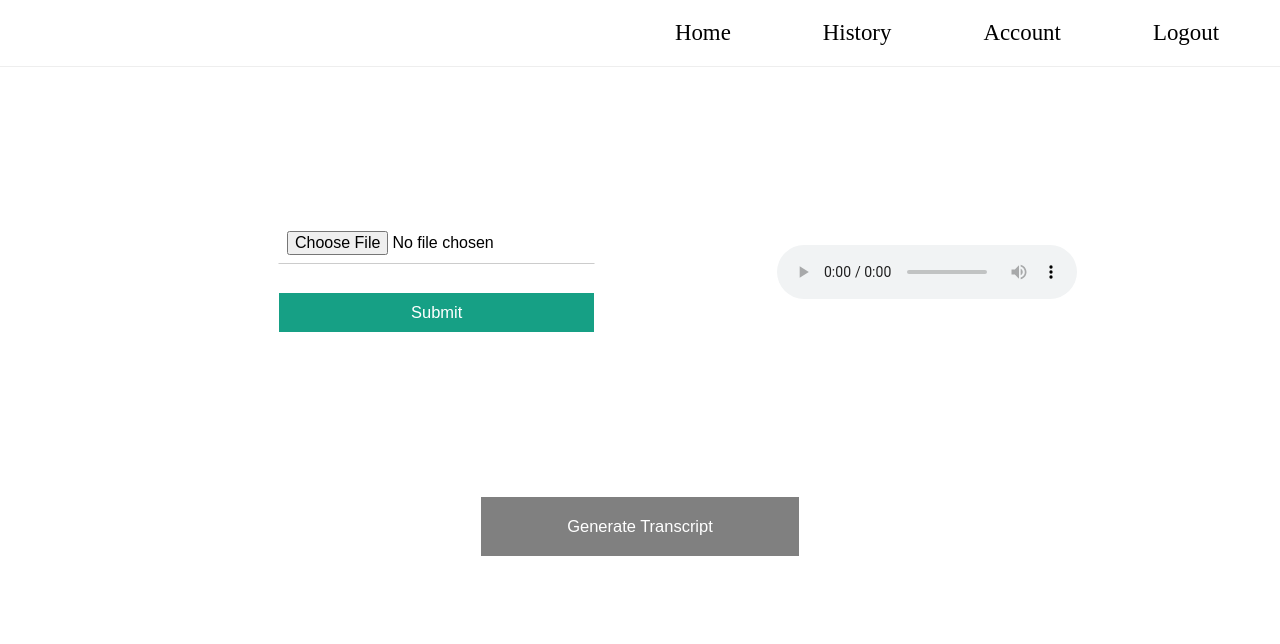
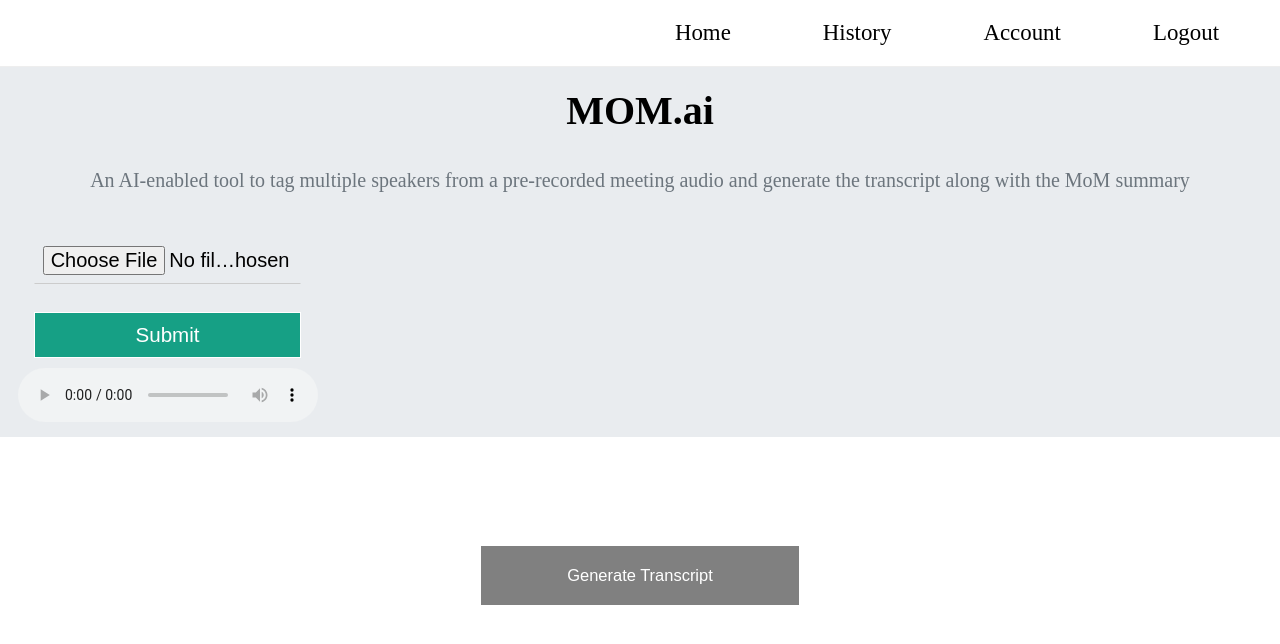
Before and after one commit to IntelligentMoM/IMOM, a Django app: page /upload_audio/ in a window 1280 px wide. Shown: the top 644 px of the page. Run offline with Django 3.2, Linux system fonts and the light colour scheme; the visitor is signed in with stand-in values (Sample User, id 1); some libraries are stand-ins or nearby versions.

Commit message:
working project

```diff
--- a/imom/Transcript/ghostvlad/preprocess.py
+++ b/imom/Transcript/ghostvlad/preprocess.py
@@ -15,6 +15,7 @@ import pdb
 import argparse
 parser = argparse.ArgumentParser()
 # set up training configuration.
+parser.add_argument('--path', default='', type=str)
 parser.add_argument('--gpu', default='', type=str)
 parser.add_argument('--resume', default=r'pretrained/weights.h5', type=str)
 parser.add_argument('--data_path', default='4persons', type=str)
--- a/imom/Transcript/uisrnn/arguments.py
+++ b/imom/Transcript/uisrnn/arguments.py
@@ -31,6 +31,12 @@ def parse_arguments():
   # model configurations
   model_parser = argparse.ArgumentParser(
       description='Model configurations.', add_help=False)
+
+  model_parser.add_argument(
+      '--path',
+      default="",
+      type=str,
+      help='')
 
   model_parser.add_argument(
       '--observation_dim',
--- a/imom/imom/urls.py
+++ b/imom/imom/urls.py
@@ -17,16 +17,22 @@ from django.conf import settings
 from django.conf.urls.static import static
 from django.contrib import admin
 from django.conf.urls import url,include
-from main_app import views
+from transformers import T5Tokenizer, T5ForConditionalGeneration, T5Config
+
+model = ""
+tokenizer=""
 
 urlpatterns = [
-    url(r'^admin/', admin.site.urls),
-    url(r'^$', views.sign, name="sign"),
-    url(r'^upload_audio/', views.upload_audio, name="upload_audio"),
-    url(r'^history/', views.history, name="history"),
-    url(r'^preview/$', views.preview, name="preview"),
-    url(r'^preview/(?P<id>\d+)/(?P<id1>\d+)/$', views.preview, name="preview"),
-    url(r'^myaccount/', views.myaccount, name="myaccount"),
-    url(r'^logout/', views.logout, name="logout"),
+ url(r'^', include('main_app.urls')),
+] + static(settings.MEDIA_URL, document_root=settings.MEDIA_ROOT)
 
-] + static(settings.MEDIA_URL, document_root=settings.MEDIA_ROOT)
+def one_time_startup_handler():
+
+    global model, tokenizer
+
+    model = T5ForConditionalGeneration.from_pretrained('t5-small')
+    tokenizer = T5Tokenizer.from_pretrained('t5-small')
+    print(model)
+    print(tokenizer)
+
+one_time_startup_handler()
--- a/imom/main_app/apps.py
+++ b/imom/main_app/apps.py
@@ -1,5 +1,4 @@
 from django.apps import AppConfig
-
 
 class ImomConfig(AppConfig):
     name = 'main_app'
--- a/imom/main_app/static/css/upload_audio.css
+++ b/imom/main_app/static/css/upload_audio.css
@@ -1,9 +1,5 @@
 .form {
-  background-color: #fff;
-  width: 35%;
-  margin-left:180px;
-  padding: 15px 10px;
-  text-align: center;
+  width: 25%;
   border-radius: 15px;
 }
 
--- a/imom/main_app/templates/main_app/upload_audio.html
+++ b/imom/main_app/templates/main_app/upload_audio.html
@@ -5,11 +5,11 @@
     <meta charset="UTF-8">
     <link rel="stylesheet" type="text/css" href="{% static "css/nav.css" %}">
     <link rel="stylesheet" type="text/css" href="{% static "css/upload_audio.css" %}">
-    <title>IMOM</title>
+    <title>Intelligent Minutes of Meeting</title>
     <script src="http://ajax.googleapis.com/ajax/libs/jquery/1.7.1/jquery.min.js" type="text/javascript"></script>
 </head>
-<body onload="hide({{localvar}})">
-    <nav>
+<body onload="hide({{localvar}})" style="background-color: #fff ">
+    <nav style="background-color : white">
         <ul class="navout">
             <li class="list"><a href="{% url 'upload_audio' %}" class="link">Home</a></li>
             <li class="list"><a href="{% url 'history' %}" class="link">History</a></li>
@@ -17,7 +17,13 @@
             <li class="list"><a href="{% url 'logout' %}" class="link">Logout</a></li>
         </ul>
     </nav>
-    <div style="display:flex;flex-wrap:nowrap; padding:30px;margin:0px 30px;margin-top:7%;text-align:center">
+    <div style="width:100%; background-color: #e9ecef; text-align : center; font-size : 40px; ">
+        <div style="font-weight: bolder; padding : 20px" >MOM.ai</div>
+        <div style="padding : 15px; color : #6c757d; font-size : 1.25rem">
+            An AI-enabled tool to tag multiple speakers from a pre-recorded meeting audio and generate the transcript along with the MoM summary
+        </div>
+
+        <div style="font-size : 20px; padding : 10px" >
             <form method="post" enctype="multipart/form-data" class="form" onsubmit="hide({{localvar}})">
                 <input class="input" type="file" name="audiofile" id="audiofile" accept=".wav" required>
     <!--        <input type="submit" onclick="checkformat()">-->
@@ -32,12 +38,16 @@
                 </div>
                 {% csrf_token %}
             </form>
-        <div style="margin-top:5%;width:55%;">
+                <div style="width:25%;">
                     <audio controls>
                         <source src="{{MEDIA_URL}}{{audiopath}}" type="audio/wav">
                     </audio>
                 </div>
         </div>
+    </div>
+
+
+
     <div style="width:100%;text-align:center;margin-top:80px">
         <a href="{% url 'preview' %}" style="width:23%;padding:20px ">
             <button type="submit" class="submit" id="generate_t" style="cursor:not-allowed;background-color:grey;width:25%;padding:20px" name="generate_t" disabled>Generate Transcript</button>
--- /dev/null
+++ b/imom/main_app/urls.py
@@ -0,0 +1,17 @@
+from django.conf import settings
+from django.conf.urls.static import static
+from django.contrib import admin
+from django.conf.urls import url,include
+from main_app import views
+
+urlpatterns = [
+    url(r'^admin/', admin.site.urls),
+    url(r'^$', views.sign, name="sign"),
+    url(r'^upload_audio/', views.upload_audio, name="upload_audio"),
+    url(r'^history/', views.history, name="history"),
+    url(r'^preview/$', views.preview, name="preview"),
+    url(r'^preview/(?P<id>\d+)/(?P<id1>\d+)/$', views.preview, name="preview"),
+    url(r'^myaccount/', views.myaccount, name="myaccount"),
+    url(r'^logout/', views.logout, name="logout"),
+
+] + static(settings.MEDIA_URL, document_root=settings.MEDIA_ROOT)
--- a/imom/main_app/views.py
+++ b/imom/main_app/views.py
@@ -8,13 +8,22 @@ import io
 from django.http import FileResponse
 from reportlab.pdfgen import canvas
 from textwrap import wrap
-#import spacy
-#from spacy.lang.en import English
-#from spacy.lang.en.stop_words import STOP_WORDS
-#from string import punctuation
-#from heapq import nlargest
+
 import subprocess
 
+from pydub import AudioSegment
+import speech_recognition as sr
+import os
+
+import azure.cognitiveservices.speech as speechsdk
+import time
+import torch
+import imom.urls as urls
+
+
+
+import json
+from transformers import T5Tokenizer, T5ForConditionalGeneration, T5Config
 
 # Create your views here.
 
@@ -180,6 +189,92 @@ def history(request):
 #     summary = ''.join(final_summary)
 #     return summary
 
+
+def getms(x):
+    time = x.split(":")
+    if len(time) == 2:
+      min = int(time[0])
+      t = time[1].split('.')
+      milli = int(t[0])*1000+ int(t[1])
+      return min*60*1000 + milli
+
+
+# model = T5ForConditionalGeneration.from_pretrained('t5-small')
+# tokenizer = T5Tokenizer.from_pretrained('t5-small')
+
+def abstractiveSummary(text):
+
+
+    device = torch.device('cpu')
+
+    preprocess_text = text.strip().replace("\n", "")
+    t5_prepared_Text = "summarize: " + preprocess_text
+
+    tokenized_text = urls.tokenizer.encode(t5_prepared_Text, return_tensors="pt").to(device)
+
+    summary_ids = urls.model.generate(tokenized_text,
+                                 num_beams=4,
+                                 no_repeat_ngram_size=2,
+                                 min_length=200,
+                                 max_length=300,
+                                 early_stopping=True)
+
+    output = urls.tokenizer.decode(summary_ids[0], skip_special_tokens=True)
+    return output
+
+# def summary_api(text):
+#     r = requests.post(
+#         "https://api.deepai.org/api/summarization",
+#         data={
+#             'text': text,
+#         },
+#         headers={'api-key': 'quickstart-QUdJIGlzIGNvbWluZy4uLi4K'}
+#     )
+#     print(r.json())
+
+def speech_recognize_continuous_from_file(path):
+
+    """performs continuous speech recognition with input from an audio file"""
+    speech_config = speechsdk.SpeechConfig(subscription="b86fbf9725154eaf89aee300b45c400c", region="eastus")
+    audio_config = speechsdk.audio.AudioConfig(filename=path)
+
+    speech_recognizer = speechsdk.SpeechRecognizer(speech_config=speech_config, audio_config=audio_config)
+
+    done = False
+
+    def stop_cb(evt):
+        """callback that stops continuous recognition upon receiving an event `evt`"""
+        print('CLOSING on {}'.format(evt))
+        speech_recognizer.stop_continuous_recognition()
+        nonlocal done
+        done = True
+
+    all_results = []
+
+    def handle_final_result(evt):
+        all_results.append(evt.result.text)
+
+    speech_recognizer.recognized.connect(handle_final_result)
+
+    # Connect callbacks to the events fired by the speech recognizer
+    speech_recognizer.recognizing.connect(lambda evt: print('RECOGNIZING: {}'.format(evt)))
+    speech_recognizer.recognized.connect(lambda evt: print('RECOGNIZED: {}'.format(evt)))
+    speech_recognizer.session_started.connect(lambda evt: print('SESSION STARTED: {}'.format(evt)))
+    speech_recognizer.session_stopped.connect(lambda evt: print('SESSION STOPPED {}'.format(evt)))
+    speech_recognizer.canceled.connect(lambda evt: print('CANCELED {}'.format(evt)))
+
+    # stop continuous recognition on either session stopped or canceled events
+    speech_recognizer.session_stopped.connect(stop_cb)
+    speech_recognizer.canceled.connect(stop_cb)
+
+    # Start continuous speech recognition
+    speech_recognizer.start_continuous_recognition()
+    while not done:
+        time.sleep(.5)
+
+    print("Printing all results:")
+    return all_results[0]
+
 def preview(request, id=0, id1=1):
     if request.method == "GET":
         if request.user.is_authenticated:
@@ -197,10 +292,55 @@ def preview(request, id=0, id1=1):
                 except transcript_summary.DoesNotExist:
                     trans_Obj = None
                 if trans_Obj is None:
+
                     print("here")
+                    readtags(All_audio[i].audio)
+                    audio = AudioSegment.from_wav(All_audio[i].audio)
+                    print_tags = ""
+                    with open("main_app/a.txt", 'r', encoding='utf-8') as f:
+                        print_tags= f.read()
+
+                    print("Printing timestamps...")
+                    print(print_tags)
+
+                    tags = print_tags.split("\n")
+                    temp = dict()
+                    curr = None
+
+                    for tag in tags:
+                        if len(tag)==1:
+                            curr = int(tag)
+                            temp[curr] = []
+                        else:
+                            if tag!="" :
+                                tmstmp = tag.split("-")
+                                start = getms(tmstmp[0])
+                                end = getms(tmstmp[1])
+                                temp[curr].append((start,end))
+
+                    for speaker, tlist in temp.items():
+                        x = audio[0:0]
+                        for s in tlist:
+                            clip = audio[s[0]:s[1]]
+                            x = x + clip
+                            x.export( "main_app/audio/" + str(speaker) + ".wav", format="wav")
+
+                    path = "main_app/audio/"
+                    generatedTranscript = ""
+                    print("Generating transcipt...")
+
+                    for j in sorted(os.listdir(path)):
+                       generatedTranscript += speech_recognize_continuous_from_file(path+j) + " \n"
+
+                    print("Done...")
+                    print("Deleting unnecessary files...")
+                    for j in sorted(os.listdir(path)):
+                    	os.remove( path + j)
+
                     Trans_Obj = transcript_summary(user=request.user, audio=All_audio[i].audio)
-                    Trans_Obj.transcript = "Hello, people from the future! Welcome to Normalized Nerd! I love to create educational videos on Machine Learning and Creative Coding. Machine learning and Data Science have changed our world dramatically and will continue to do so. But how they exactly work?...Find out with me. If you like my videos please subscribe to my channel."
+                    Trans_Obj.transcript = generatedTranscript
                     Trans_Obj.save()
+
                     return render(request, "main_app/preview.html", context={"identifier": id, 'audio_name': All_audio[i].audio_name, 'text_transcript': Trans_Obj.transcript,'text_summary': ""})
                 return HttpResponseRedirect(reverse("upload_audio"))
             elif int(id1) == 2:
@@ -218,15 +358,23 @@ def preview(request, id=0, id1=1):
                 p.drawText(t)
                 p.showPage()
                 p.save()
+
                 # FileResponse sets the Content-Disposition header so that browsers
                 # present the option to save the file.
+
                 buffer.seek(0)
                 return FileResponse(buffer, as_attachment=True, filename='Transcript.pdf')
+
             elif int(id1) == 3:
+
                 Trans_Obj = transcript_summary.objects.get(user=request.user, audio=All_audio[i].audio)
-                Trans_Obj.summary = summarize(Trans_Obj.transcript, ratio=0.5)
+                Trans_Obj.summary = abstractiveSummary(Trans_Obj.transcript)
+                # summary_api(Trans_Obj.transcript)
+                # Trans_Obj.summary = summarize(Trans_Obj.transcript, ratio=0.5)
+
                 Trans_Obj.save()
                 return render(request, "main_app/preview.html", context={"identifier": id, 'audio_name': All_audio[i].audio_name, 'text_transcript': Trans_Obj.transcript, 'text_summary': Trans_Obj.summary})
+
             elif int(id1) == 4:
                 Trans_Obj = transcript_summary.objects.get(user=request.user, audio=All_audio[i].audio)
                 buffer = io.BytesIO()
@@ -274,23 +422,17 @@ def myaccount(request):
         return HttpResponseRedirect(reverse('upload_audio'))
 
 def logout(request):
-    readtags("0")
+
     if request.user.is_authenticated:
         auth.logout(request)
     return HttpResponseRedirect(reverse('sign'))
 
-def readtags(meetingid):
+def readtags(path):
 
-    p=subprocess.Popen("python3 Transcript/speakerDiarization.py",shell=True,stdout=subprocess.PIPE,stdin=subprocess.PIPE) # create a child process
+    # create a child process
+    p = subprocess.Popen( "python3 Transcript/speakerDiarization.py --path " + path.name ,shell=True,stdout=subprocess.PIPE,stdin=subprocess.PIPE)
     raw = p.communicate()[0]  # gives raw bytes
     tags = raw.decode()
-     # write to the file
-     # change name to main_app/a.txt for trail
+
     with open("main_app/a.txt", 'w', encoding='utf-8') as f:
         f.write(tags)
-
-     # read tags from file
-    print_tags = ""
-    with open("main_app/a.txt", 'r', encoding='utf-8') as f:
-        print_tags= f.read()
-    print(print_tags)
--- a/requirements.txt
+++ b/requirements.txt
@@ -2,7 +2,7 @@ asgiref==3.3.1
 Django==3.1.6
 fpdf==1.7.2
 gensim==3.8.3
-numpy==1.20.1
+numpy>=1.15.1
 Pillow==8.1.2
 pytz==2021.1
 reportlab==3.5.65
@@ -14,3 +14,7 @@ torch>=0.4.0
 tensorflow
 keras
 librosa
+SpeechRecognition
+pydub
+transformers==2.8.0
+azure-cognitiveservices-speech
```
Also changed, not shown: imom/Transcript/speakerDiarization.py (+12 -5 lines), imom/main_app/a.txt (+27 -0 lines), 8 other files. Lines whose indentation alone changed are shown as unchanged.
